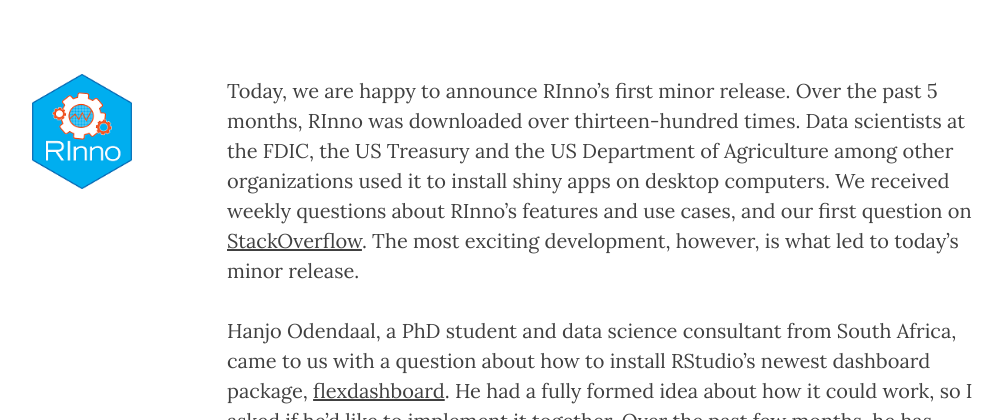
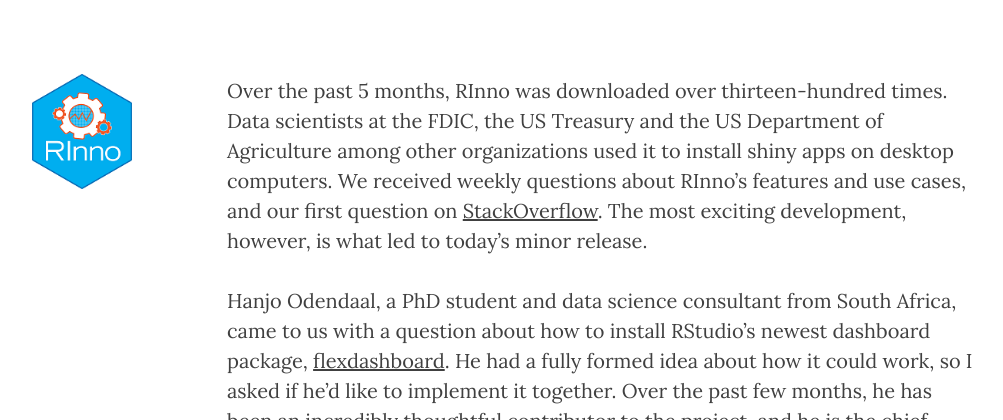
Before and after one commit to ficonsulting/filabs, a Jekyll site: the page built from _posts/2017-8-18-RInnov01.markdown, in a window 1280 px wide and 900 px high, cut to the strip 480-900 px from the top of the window. Shown: the whole strip, without its empty margins (38-1041 px from the left). Built offline with Jekyll 4.4.1, drawn with Linux system fonts in a browser that asks for light colours; nearby versions of some CDN libraries; comment, search, counter and statistics services are not loaded.

Commit message:
remove superfluous opening sentence

```diff
--- a/_posts/2017-8-18-RInnov01.markdown
+++ b/_posts/2017-8-18-RInnov01.markdown
@@ -10,7 +10,7 @@ header-img: "img/minnow.jpg"
 permalink: /:title
 ---
 
-Today, we are happy to announce RInno's first minor release. Over the past 5 months, RInno was downloaded over thirteen-hundred times. Data scientists at the FDIC, the US Treasury and the US Department of Agriculture among other organizations used it to install shiny apps on desktop computers. We received weekly questions about RInno's features and use cases, and our first question on [StackOverflow](https://stackoverflow.com/a/45700435/5490949). The most exciting development, however, is what led to today's minor release.
+Over the past 5 months, RInno was downloaded over thirteen-hundred times. Data scientists at the FDIC, the US Treasury and the US Department of Agriculture among other organizations used it to install shiny apps on desktop computers. We received weekly questions about RInno's features and use cases, and our first question on [StackOverflow](https://stackoverflow.com/a/45700435/5490949). The most exciting development, however, is what led to today's minor release.
 
 Hanjo Odendaal, a PhD student and data science consultant from South Africa, came to us with a question about how to install RStudio's newest dashboard package, [flexdashboard](http://rmarkdown.rstudio.com/flexdashboard/). He had a fully formed idea about how it could work, so I asked if he'd like to implement it together. Over the past few months, he has been an incredibly thoughtful contributor to the project, and he is the chief visionary for this release.
 
```
